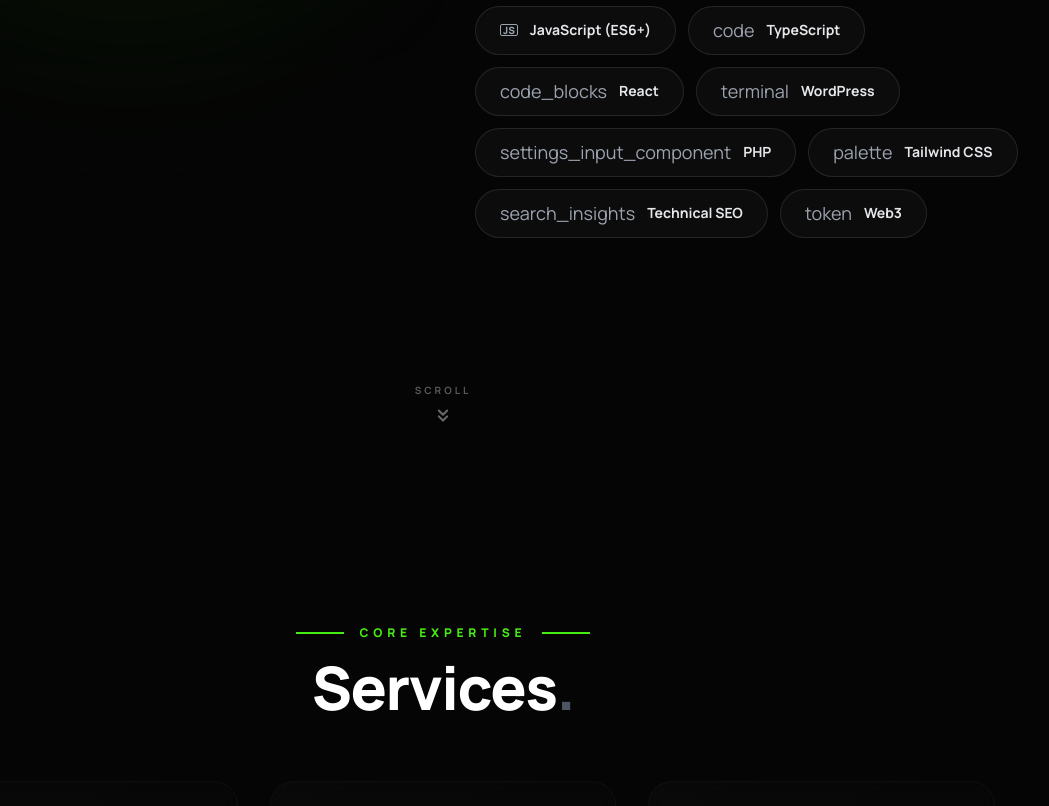
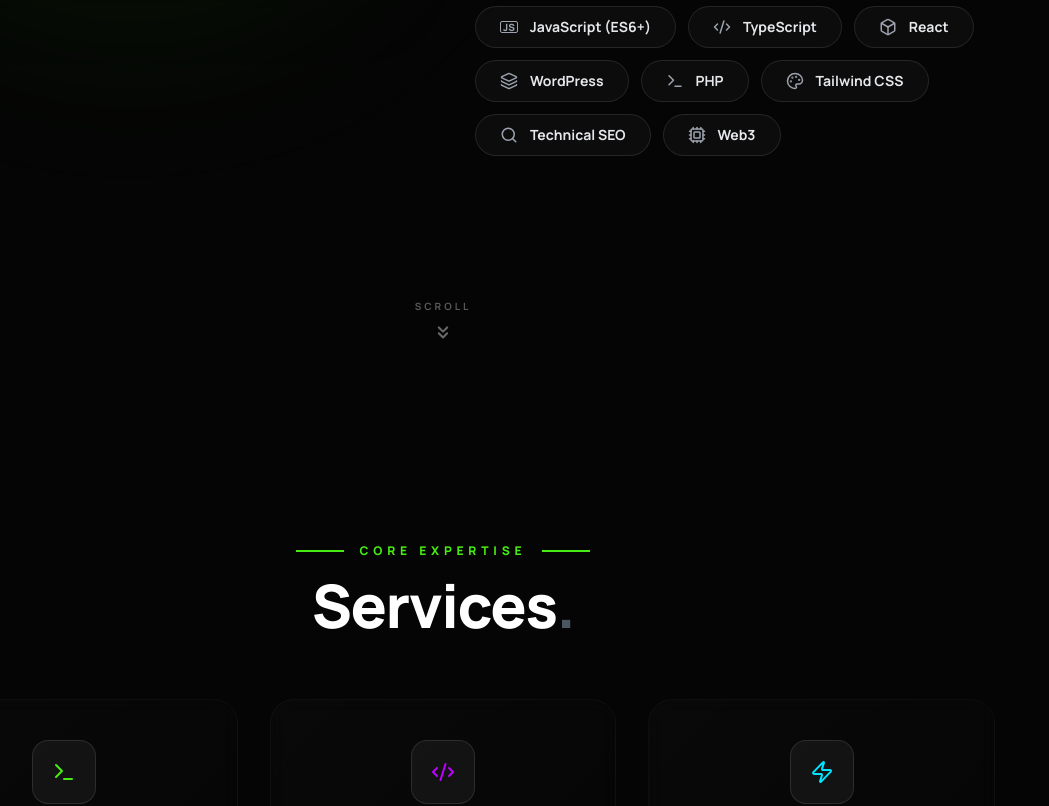
Before and after one commit to tocanto/timmy-a.-ocanto-jordan-portfolio, a React (Vite) app: page / in a window 1280 px wide. Shown: the part 1628-2434 px from the top of the page, without its empty margins (197-1246 px from the left). Built offline with nearby package versions, Linux system fonts and the light colour scheme.

Commit message:
fix(ui): replace broken Material Icons with Lucide React icons

```diff
--- a/components/About.tsx
+++ b/components/About.tsx
@@ -1,23 +1,32 @@
-
 import React from 'react';
 import { motion } from 'framer-motion';
 import { Translation } from '../types';
+import {
+  Code2,
+  Terminal,
+  Palette,
+  Search,
+  Cpu,
+  FileCode,
+  Box,
+  Layers
+} from 'lucide-react';
 
 interface AboutProps {
   t: Translation;
 }
 
 const About: React.FC<AboutProps> = ({ t }) => {
-  // Ordered technologies as requested: JavaScript (ES6+), TypeScript, React, WordPress, PHP, Tailwind CSS, Technical SEO, Web3
+  // Configuración de tecnologías con iconos de Lucide
   const techItems = [
-    { name: 'JavaScript (ES6+)', icon: 'js', symbol: 'code' },
-    { name: 'TypeScript', symbol: 'code' },
-    { name: 'React', symbol: 'code_blocks' },
-    { name: 'WordPress', symbol: 'terminal' },
-    { name: 'PHP', symbol: 'settings_input_component' },
-    { name: 'Tailwind CSS', symbol: 'palette' },
-    { name: t.nav.home === 'Inicio' ? 'SEO Técnico' : 'Technical SEO', symbol: 'search_insights' },
-    { name: 'Web3', symbol: 'token' },
+    { name: 'JavaScript (ES6+)', icon: 'js', component: null }, // Mantenemos tu badge JS personalizado
+    { name: 'TypeScript', component: <Code2 className="w-[18px] h-[18px]" /> },
+    { name: 'React', component: <Box className="w-[18px] h-[18px]" /> },
+    { name: 'WordPress', component: <Layers className="w-[18px] h-[18px]" /> },
+    { name: 'PHP', component: <Terminal className="w-[18px] h-[18px]" /> },
+    { name: 'Tailwind CSS', component: <Palette className="w-[18px] h-[18px]" /> },
+    { name: t.nav.home === 'Inicio' ? 'SEO Técnico' : 'Technical SEO', component: <Search className="w-[18px] h-[18px]" /> },
+    { name: 'Web3', component: <Cpu className="w-[18px] h-[18px]" /> },
   ];
 
   const scrollToServices = (e: React.MouseEvent) => {
@@ -95,7 +104,7 @@
                      {item.icon === 'js' ? (
                        <span className="font-black text-[10px] leading-none border border-current rounded-sm px-0.5">JS</span>
                      ) : (
-                       <span className="material-symbols-outlined text-[18px]">{item.symbol}</span>
+                       item.component
                      )}
                   </div>
                   <span className="text-sm font-bold text-gray-200 group-hover:text-white transition-colors">
--- a/components/ProjectGrid.tsx
+++ b/components/ProjectGrid.tsx
@@ -1,8 +1,8 @@
-
 import React from 'react';
 import { motion } from 'framer-motion';
 import { Project, Translation } from '../types';
 import ProjectCard from './ProjectCard';
+import { ArrowUpRight } from 'lucide-react'; // Importación añadida
 
 interface ProjectGridProps {
   projects: Project[];
@@ -36,9 +36,8 @@
           className="flex items-center gap-2 text-sm font-black text-white border-b-2 border-primary/40 pb-1 hover:text-primary hover:border-primary transition-all group tracking-widest uppercase"
         >
           {t.portfolio.viewGithub}
-          <span className="material-symbols-outlined text-lg group-hover:translate-x-1 group-hover:-translate-y-1 transition-transform">
-            arrow_outward
-          </span>
+          {/* Icono reemplazado aquí */}
+          <ArrowUpRight className="w-5 h-5 group-hover:translate-x-1 group-hover:-translate-y-1 transition-transform" />
         </a>
       </div>
 
--- a/components/Services.tsx
+++ b/components/Services.tsx
@@ -1,8 +1,8 @@
-
 import React from 'react';
 import { motion } from 'framer-motion';
 import { SERVICES } from '../constants';
 import { Translation } from '../types';
+import { Terminal, Code2, Zap } from 'lucide-react';
 
 interface ServicesProps {
   t: Translation;
@@ -13,6 +13,16 @@
     e.preventDefault();
     const section = document.getElementById('portfolio');
     if (section) section.scrollIntoView({ behavior: 'smooth' });
+  };
+
+  // Función para asignar iconos modernos
+  const getIcon = (index: number) => {
+    switch(index) {
+      case 0: return <Terminal className="text-4xl" />;
+      case 1: return <Code2 className="text-4xl" />;
+      case 2: return <Zap className="text-4xl" />; // Zap es el rayo para "Speed"
+      default: return <Code2 className="text-4xl" />;
+    }
   };
 
   return (
@@ -39,7 +49,8 @@
               className="glass-card p-10 rounded-3xl flex flex-col items-center text-center group border border-white/5 hover:border-primary/20 transition-all duration-300"
             >
               <div className={`w-16 h-16 rounded-2xl bg-white/5 flex items-center justify-center mb-8 border border-white/10 group-hover:border-primary/50 transition-all ${service.accent}`}>
-                <span className="material-symbols-outlined text-4xl">{service.icon}</span>
+                {/* Icono reemplazado aquí */}
+                {getIcon(index)}
               </div>
               <h3 className="text-xl font-bold mb-4 tracking-tight group-hover:text-primary transition-colors">{itemContent.title}</h3>
               <p className="text-gray-400 font-body leading-relaxed text-sm">
```
